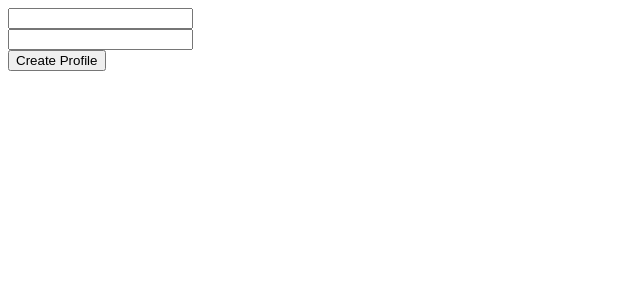
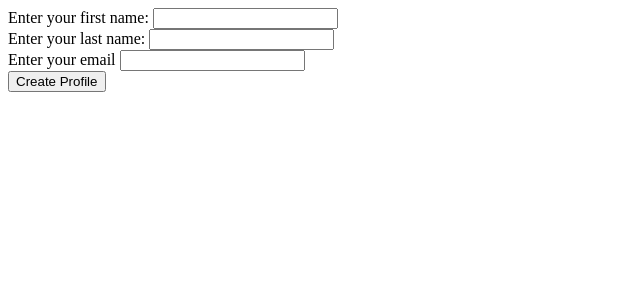
Before and after one commit to fabes/php_lessons, a PHP site: page /forms.php in a window 1280 px wide. Shown: the top 300 px of the page, without its empty margins (0-640 px from the left). Run offline with PHP 8.4, Linux system fonts and the light colour scheme.

Commit message:
Added an email field to the form

```diff
--- a/forms.php
+++ b/forms.php
@@ -8,10 +8,16 @@
 <body>
 	<form name="profile_info" id="profile_info" method="POST">
 		<div>
+			<label>Enter your first name:</label>
 			<input type="text" name="first_name">
 		</div>
 		<div>
+			<label>Enter your last name:</label>
 			<input type="text" name="last_name">
+		</div>
+		<div>
+			<label>Enter your email</label>
+			<input type="text" name="email">
 		</div>
 		<div>
 			<input type="submit" name="submit_button" value="Create Profile">
@@ -38,6 +44,14 @@ if(isset($_GET['submit_button'])){
 		print "<br/> Please enter a value for your last name";
 	}//eof vaildating last name field
 
+
+	//Check if email field is set  or has a value
+	if($_GET['email'] != ''){
+		print "<br/>This is what was submitted for email --> ".$_GET['email'];
+	}else{
+		print "<br/> Please enter a value for your email";
+	}//eof vaildating last name field
+
 }//eof check if submit button is pressed/is set
 
 
```
